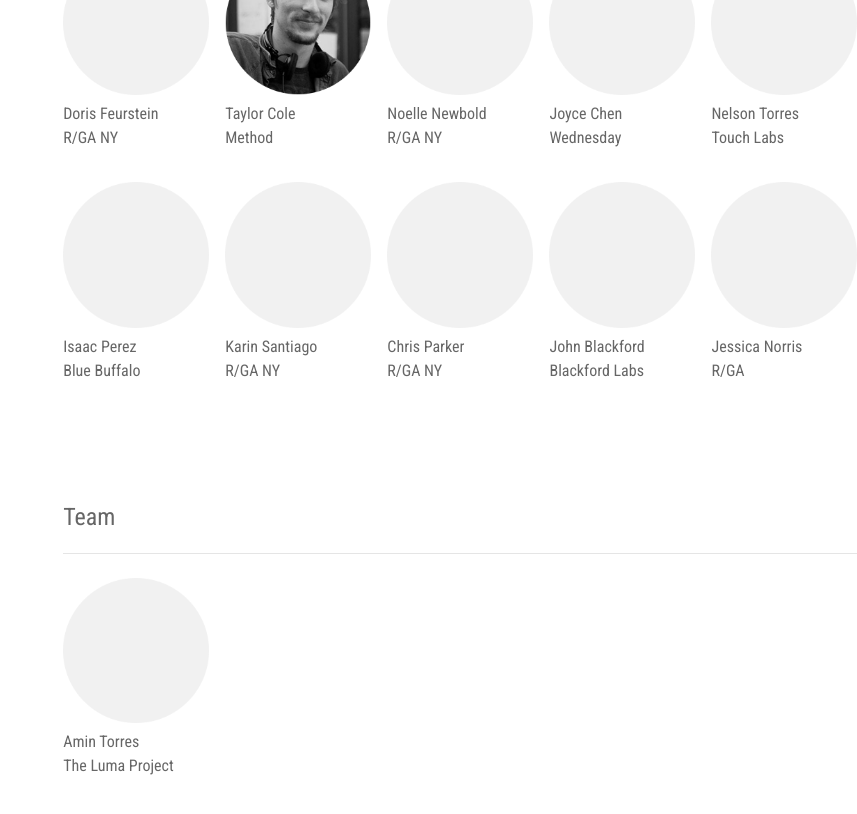
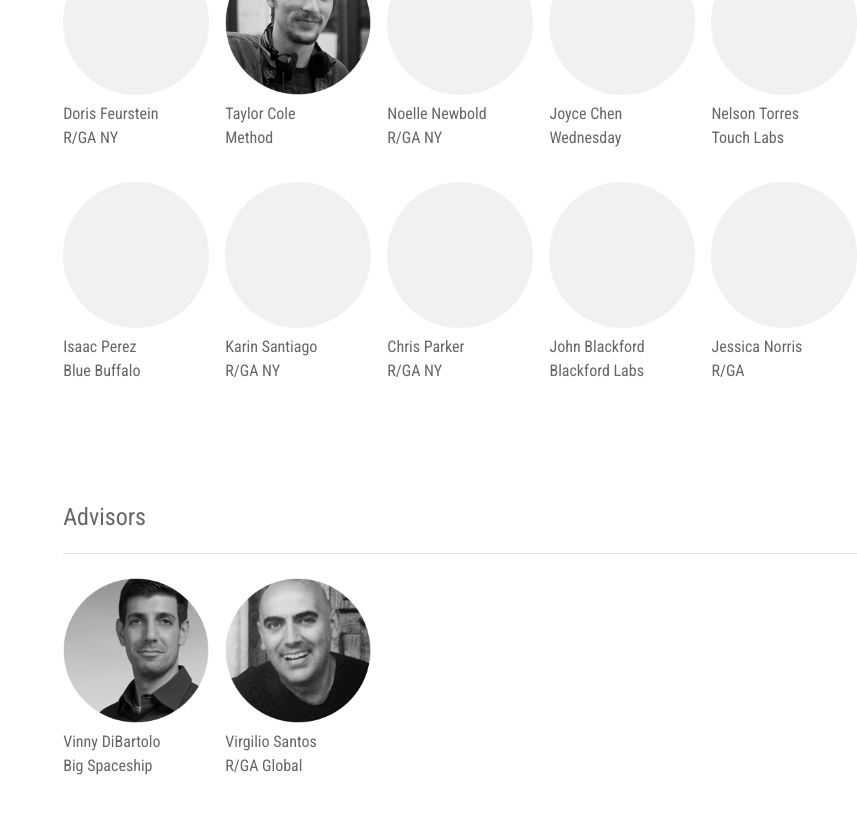
Before and after one commit to amintorres/lumaproject, a Jekyll site: the page built from index.html, in a window 1280 px wide and 900 px high, scrolled down 1933 px. Shown: the top 814 px of the window, without its empty margins (423-1280 px from the left). Built offline with Jekyll 4.4.1, drawn with Linux system fonts in a browser that asks for light colours.

Commit message:
Adds advisors section

```diff
--- a/index.html
+++ b/index.html
@@ -93,10 +93,13 @@ people:
     - name: "Jessica Norris"
       company: "R/GA"
       image: "circle.png"
-  Team:
-    - name: "Amin Torres"
-      company: "The Luma Project"
-      image: "circle.png"
+  Advisors:
+    - name: "Vinny DiBartolo"
+      company: "Big Spaceship"
+      image: "vinny.png"
+    - name: "Virgilio Santos"
+      company: "R/GA Global"
+      image: "virgilio.png"
 ---
 
 {% capture about %}
```
